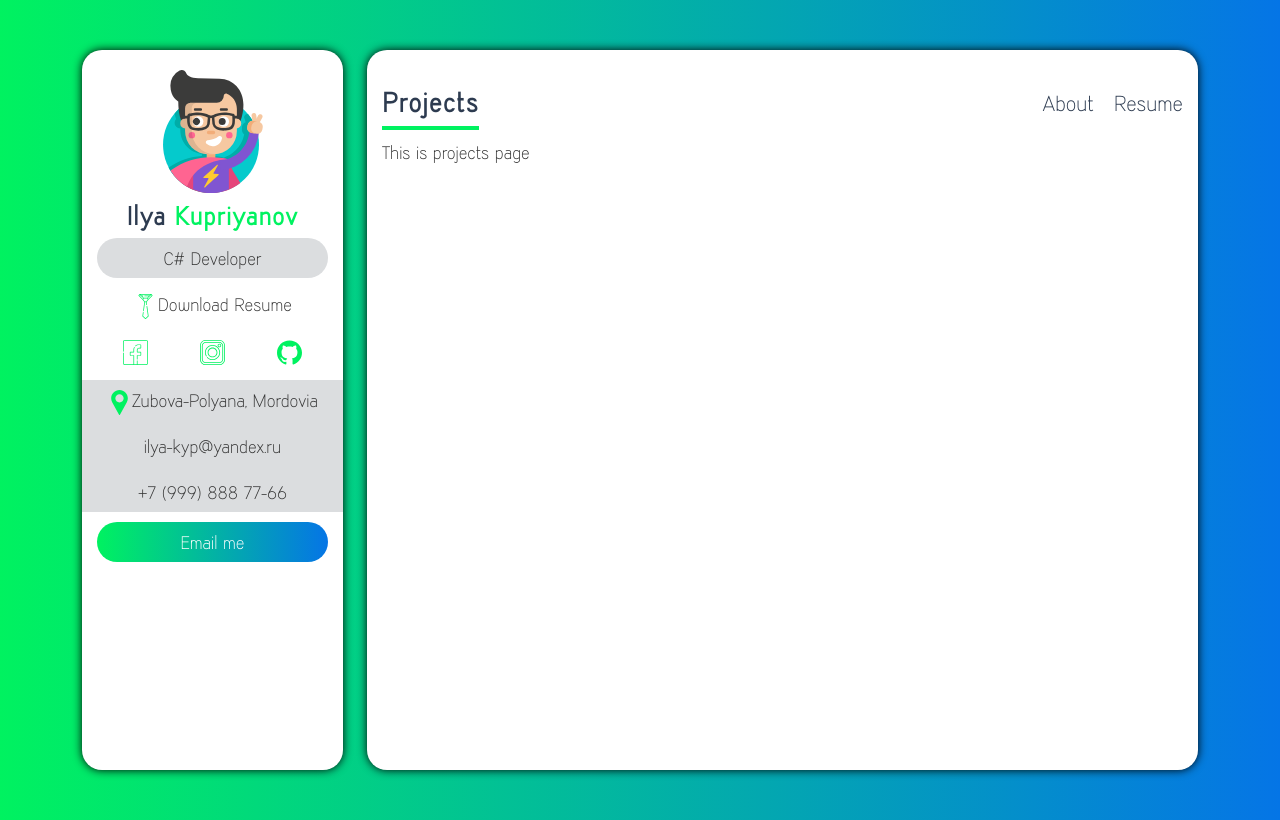
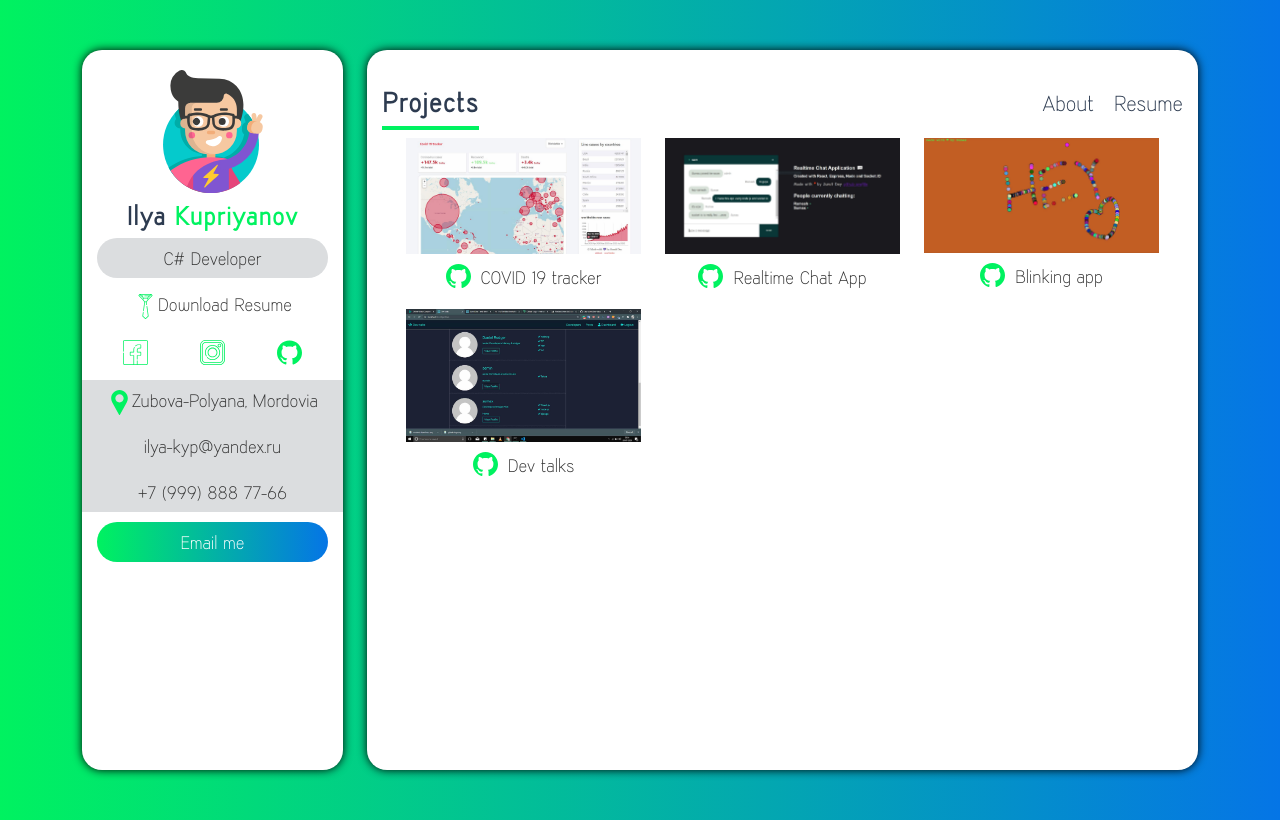
Before and after one commit to Kuprich/Kupri4.Portfolio, a React (Create React App) app: page /projects in a window 1280 px wide. Built offline with nearby package versions, Linux system fonts and the light colour scheme.

Commit message:
projects component

```diff
--- /dev/null
+++ b/src/components/ProjectCard.js
@@ -0,0 +1,21 @@
+import React from "react";
+import github from "../assets/icons/github.svg";
+
+const ProjectCard = ({ project: { name, image, github_url, category } }) => {
+  return (
+    <div className="col-md-6 col-lg-4">
+      <div className="project-card">
+        <figure className="project-card__wrapper">
+          <a href={github_url} target="_blank">
+            <img src={image} alt="" className="project-card__image" />
+          </a>
+          <div className="project-card__title">
+            <img src={github} alt="github" />
+            <p>{name}</p>
+          </div>
+        </figure>
+      </div>
+    </div>
+  );
+};
+export default ProjectCard;
--- a/src/components/Projects.js
+++ b/src/components/Projects.js
@@ -1,9 +1,19 @@
-import React from 'react';
+import React from "react";
+import data_projects from "./data/projects_data";
+import ProjectCard from "./ProjectCard";
 
 const Projects = () => {
-return (
-        <div>This is projects page</div>
-    )
-}
+  return (
+    <div className="projects">
+      <div className="container">
+        <div className="row">
+          {data_projects.map((data_project, i) => (
+            <ProjectCard project={data_project} key={i} />
+          ))}
+        </div>
+      </div>
+    </div>
+  );
+};
 
-export default Projects
+export default Projects;
--- /dev/null
+++ b/src/components/data/projects_data.js
@@ -0,0 +1,33 @@
+import chatapp from "../../assets/projects_images/chatapp.JPG";
+import covid from "../../assets/projects_images/COVID.jpg";
+import blinking from "../../assets/projects_images/blinking.JPG";
+import dev_talks from "../../assets/projects_images/Dev_talks.jpg";
+
+const data_projects = [
+  {
+    name: "COVID 19 tracker",
+    image: covid,
+    github_url: "https://github.com/ilyaik?tab=projects",
+    category: ["C# project"],
+  },
+  {
+    name: "Realtime Chat App",
+    image: chatapp,
+    github_url: "https://github.com/ilyaik?tab=projects",
+    category: ["C# project"],
+  },
+  {
+    name: "Blinking app",
+    image: blinking,
+    github_url: "https://github.com/ilyaik?tab=projects",
+    category: ["C# project"],
+  },
+  {
+    name: "Dev talks",
+    image: dev_talks,
+    github_url: "https://github.com/ilyaik?tab=projects",
+    category: ["C# project"],
+  },
+];
+
+export default data_projects;
--- a/src/scss/index.scss
+++ b/src/scss/index.scss
@@ -254,3 +254,39 @@ h1, h2, h3, h4, h5, h6{
         color: #fff;
     }
 }
+
+.project-card{
+    &__image{
+        width: 100%;
+        transition: .5s
+    }
+    &__image:hover{
+        border-radius: 20px;
+    }
+
+    &__link{
+        display: block;
+        border-radius: 20px;
+        cursor: pointer;
+    }
+
+    &__title{
+        margin: 5px 0;
+        display: flex;
+        align-self: center;
+        justify-content: center;
+
+
+        img{
+            width: 25px;
+            margin-right: 10px;
+        }
+        img:hover{
+            border-radius: 20px;
+        }
+        p{
+            padding-top: 4px;
+            margin: 0;
+        }
+    }
+}
```
